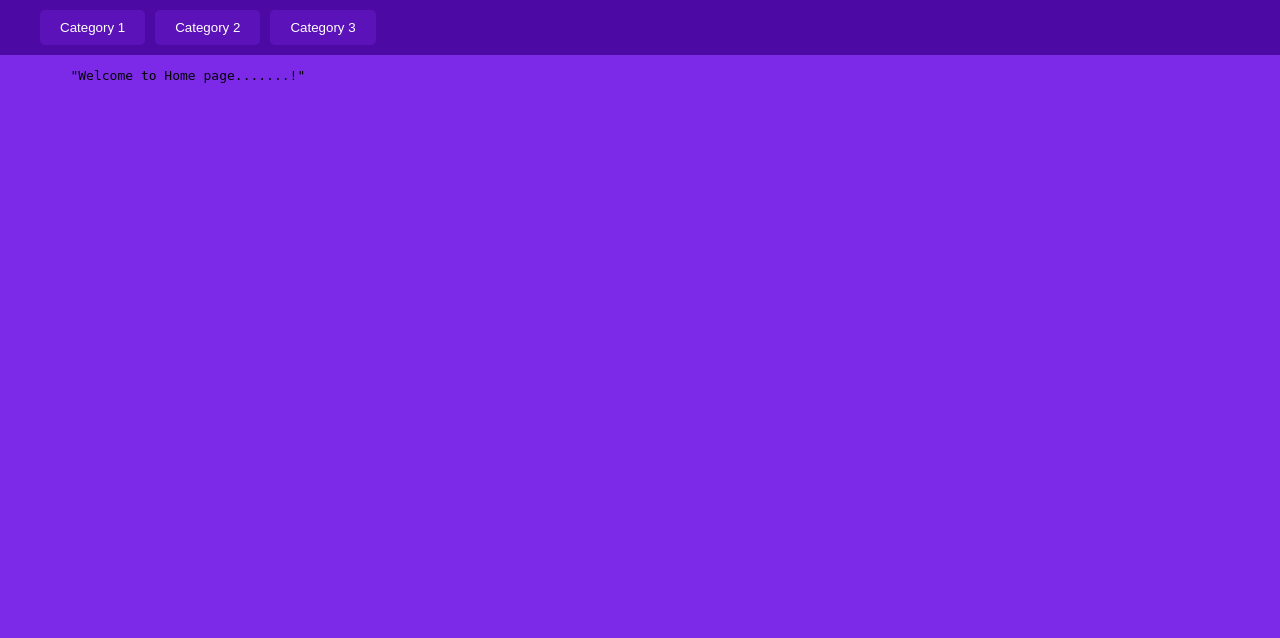
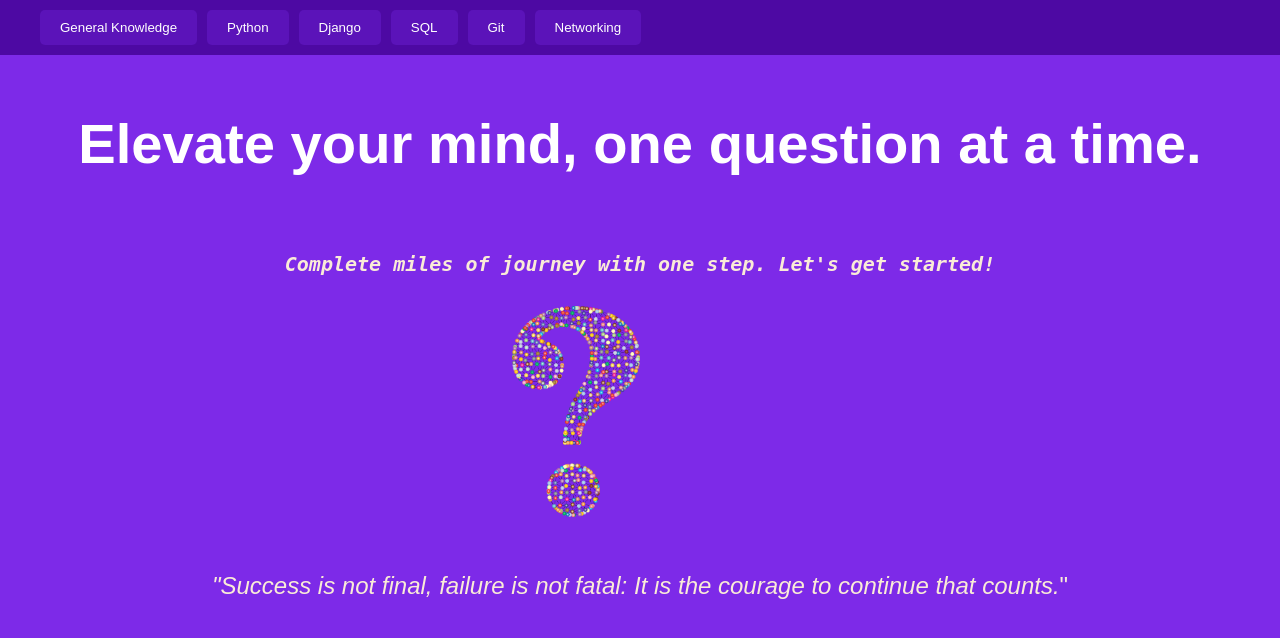
Before and after one commit to varsha-nagle/Quiz-App, a Django app: page /home/ in a window 1280 px wide. Shown: the top 638 px of the page. Run offline with Django 4.2, Linux system fonts and the light colour scheme.

Commit message:
code for home page design with categories button for quiz

```diff
--- a/QuizMaster/QuizManager/static/home.css
+++ b/QuizMaster/QuizManager/static/home.css
@@ -40,3 +40,42 @@ header {
 .category-button:hover {
     background-color: #45a049;
 }
+
+.main_content{
+    font-size: xxx-large;
+   /* padding-top: 15px; */
+    color: #fff;
+    display: flex;
+    justify-content: center;
+}
+
+.content {
+    font-size: x-large;
+    color: antiquewhite;
+    display: flex;
+    justify-content: center;
+    padding-top: 51px;
+}
+
+.main_content_txt{
+    font-size: x-large;
+    padding-bottom: 10px;
+    color: antiquewhite;
+    display: flex;
+    justify-content: center;
+}
+
+.image-container {
+    text-align: center;
+    margin-top: 10px;
+    text-align: center;
+    margin-top: 20px;
+    width: 10%;
+    padding-left: 40%;
+}
+
+.image-container img {
+    width: 100%;
+    max-width: 400px;
+    height: auto;
+}
--- a/QuizMaster/QuizManager/templates/home.html
+++ b/QuizMaster/QuizManager/templates/home.html
@@ -13,16 +13,30 @@
      <header>
         <div class="header-container">
             <div class="quiz-categories">
-                <button class="category-button">Category 1</button>
-                <button class="category-button">Category 2</button>
-                <button class="category-button">Category 3</button>
+                <button class="category-button">General Knowledge</button>
+                <button class="category-button" >Python</button>
+                <button class="category-button">Django</button>
+                <button class="category-button">SQL</button>
+                <button class="category-button">Git</button>
+                <button class="category-button">Networking</button>
                 <!-- Add more buttons as needed -->
             </div>
         </div>
     </header>
-     <pre>
-         "Welcome to Home page.......!"
-     </pre>
+      <div>
+            <div class="main_content">
+                <h3>Elevate your mind, one question at a time.</h3>
+            </div>
+            <pre class="main_content_txt"><em><strong>Complete miles of journey with one step. Let's get started!</strong></em></pre>
+
+            <div class="image-container">
+                <img src="{% static 'images/question-mark.png' %}" alt="Your Image Alt Text">
+            </div>
+
+            <div class="content">
+                <span><em>"Success is not final, failure is not fatal: It is the courage to continue that counts.</em>"</span>
+            </div>
+      </div>
   </span>
 </body>
 </html>
```
Also changed, not shown: QuizMaster/QuizManager/static/images/question-mark.png (added).
